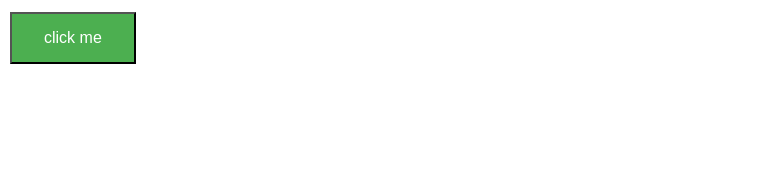
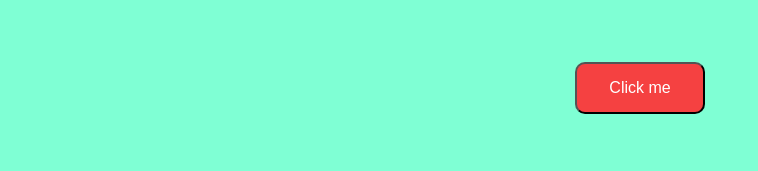
Before and after one commit to dikshitdhar/API, a plain HTML site: page index.html in a window 1280 px wide. Shown: the whole page, without its empty margins (0-758 px from the left). Drawn offline with Linux system fonts and the light colour scheme.

Commit message:
Update index.html

```diff
--- a/index.html
+++ b/index.html
@@ -1,11 +1,17 @@
 <!DOCTYPE html>
 <html>
   <head>
-    <title>hehehe</title>
+    <title>10001</title>
     <style>
+
+      .Abc{
+        display: flex;
+        padding: 50px;
+        justify-content: center;
+      }
       .call-button {
         display: inline-block;
-        background-color: #4caf50;
+        background-color: #f54141;
         color: white;
         padding: 15px 32px;
         text-align: center;
@@ -13,11 +19,27 @@
         font-size: 16px;
         margin: 4px 2px;
         cursor: pointer;
+        border-radius: 10px;
+
+      }
+      .call-button:hover{
+        transform: scale(1.2);
+        transition: all 0.2s ease;
+        box-shadow: 2px 5px 20px rgb(24, 173, 136);
+      }
+      body {
+        background-color: aquamarine;
+        display: flex;
+        justify-content: center;
+        align-items: center;
       }
     </style>
   </head>
   <body>
-    <button class="call-button" onclick="makeCall()">click me</button>
+    <div class="Abc">
+    <button class="call-button" onclick="makeCall()">Click me</button>
+
+    </div>
 
     <script>
       function makeCall() {
```
